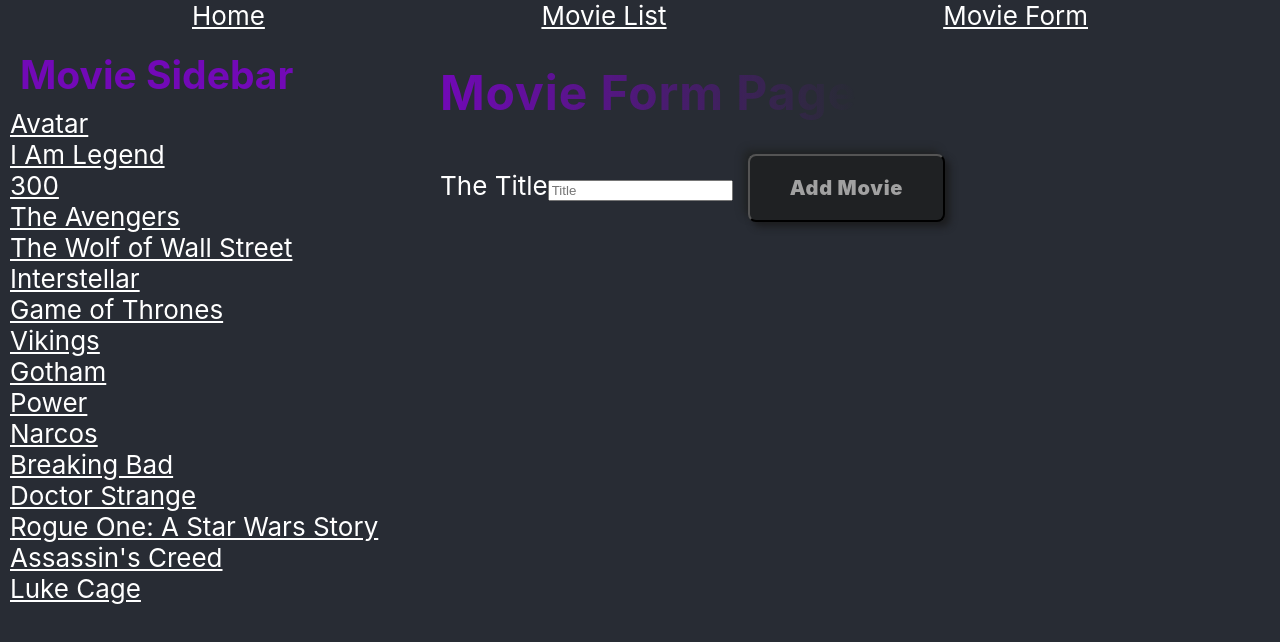
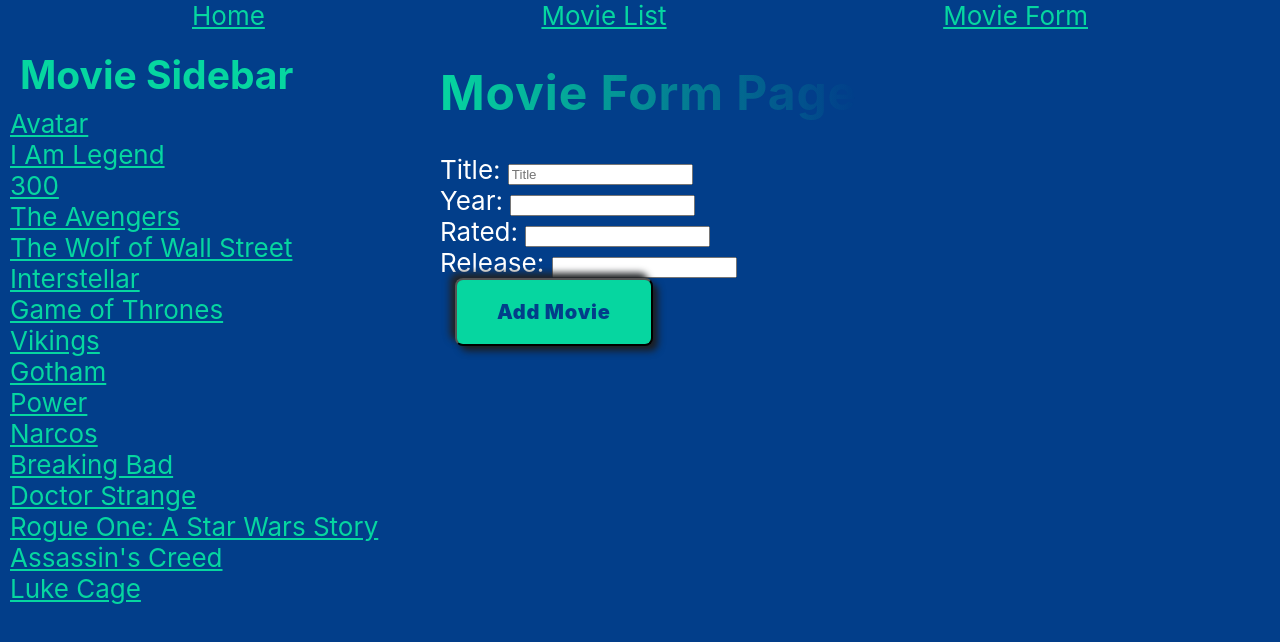
Before and after one commit to luespinal03/react-movie-app2, a React (Create React App) app: page /movies/form in a window 1280 px wide. Shown: the top 642 px of the page. Built offline with nearby package versions, Linux system fonts and the light colour scheme.

Commit message:
Added more CSS and more functionality

```diff
--- a/src/App.css
+++ b/src/App.css
@@ -20,7 +20,7 @@
 }
 
 .App-header {
-  background-color: #282c34;
+  background-color: #023e8a;
   min-height: 100vh;
   display: flex;
   flex-direction: column;
@@ -69,6 +69,7 @@
   display: flex;
   flex-direction: column;
   margin: 10px;
+  color: #06d6a0;
 }
 
 .movie-content {
@@ -76,7 +77,7 @@
 }
 
 a {
-  color: white;
+  color: #06d6a0;
 }
 
 .movie-list {
@@ -85,15 +86,17 @@ a {
 }
 
 .movie-list-card {
+  background-color: #06d6a0;
   border: 1px solid white;
-  margin: 10px;
+  border-radius: 50px;
+  margin: 40px;
   padding: 20px;
 }
 
 h1 {
   font-size: 3rem;
   letter-spacing: 0.9px;
-  background: linear-gradient(90deg, #7209b7, rgba(249, 211, 180, 0) 100%);
+  background: linear-gradient(90deg, #06d6a0, rgba(249, 211, 180, 0) 100%);
   background-clip: text;
   -webkit-background-clip: text;
   -webkit-text-fill-color: transparent;
@@ -104,17 +107,21 @@ button {
   padding: 20px 40px;
   border-radius: 0.5rem;
   margin-left: 15px;
-  color: #a1a1a1;
+  color: #023e8a;
   font-family: var(--font-raleway);
   font-weight: 900;
   letter-spacing: 0.75px;
   font-size: 1.25rem;
   cursor: pointer;
-  background: #1f2123;
-  -webkit-box-shadow: 5px 5px 7px #1c1d1f, -5px -5px 7px #222527;
+  background: #06d6a0;
+  -webkit-box-shadow: 5px 5px 7px #06d6a0, -5px -5px 7px #06d6a0;
   box-shadow: 5px 5px 7px #1c1d1f, -5px -5px 7px #222527;
 }
 
-.movie-sidebar {
-  color: #7209b7;
+.movie-list-card {
+  color: #023e8a;
 }
+
+.movie-form-input {
+  height: 20%;
+}
--- a/src/App.js
+++ b/src/App.js
@@ -494,9 +494,12 @@ const App = () => {
 
 
 
-  const handleAddMovie = (title) => {
+  const handleAddMovie = (title, year, rated, release) => {
     const newMovie = {
-      Title: title
+      Title: title,
+      Year: year,
+      Rated: rated,
+      Release: release
     }
     // line below is adding the newMovie into movieList which essentially its the same as sampleMovies array
     setMovieList([...movieList, newMovie])
--- a/src/Components/MovieCard.js
+++ b/src/Components/MovieCard.js
@@ -2,7 +2,7 @@
 const MovieCard = (props) => {
     return (
         <div className="movie-list-card">
-            <h2>{props.movie.Title}</h2>
+            <h2 className="movie-list-card-title">{props.movie.Title}</h2>
             <p>{props.movie.Director}</p>
         </div>
     )
--- a/src/Pages/MovieFormPage.js
+++ b/src/Pages/MovieFormPage.js
@@ -2,15 +2,36 @@ import { useState } from 'react';
 import "./MovieFormPage.css"
 
 const MovieFormPage = (props) => {
-
+    console.log(props)
     const { handleAddMovie } = props;
     const [title, setTitle] = useState('');
+    const [year, setYear] = useState('');
+    const [rated, setRated] = useState('');
+    const [release, setRelease] = useState('');
 
     return (
         <div>
             <h1>Movie Form Page</h1>
-            <label>The Title</label>
+            <label>Title: </label>
             <input type="text" value={title} placeholder="Title" onChange={(e) => { setTitle(e.target.value) }} className="movie-form-input"></input>
+            <br />
+
+            <label>Year: </label>
+            <input type="text" value={year} placeholder="" onChange={(e) => { setYear(e.target.value) }} className="movie-form-input"></input>
+            <br />
+
+            <label>Rated: </label>
+            <input type="text" value={rated} placeholder="" onChange={(e) => { setRated(e.target.value) }} className="movie-form-input"></input>
+            <br />
+
+            <label>Release: </label>
+            <input type="text" value={release} placeholder="" onChange={(e) => { setRelease(e.target.value) }} className="movie-form-input"></input>
+            <br />
+
+
+
+
+
             <button onClick={() => {
                 handleAddMovie(title)
             }}>Add Movie</button>
```
